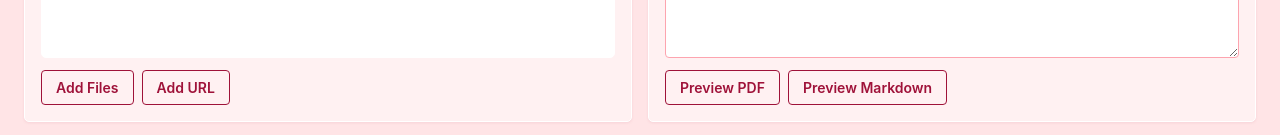
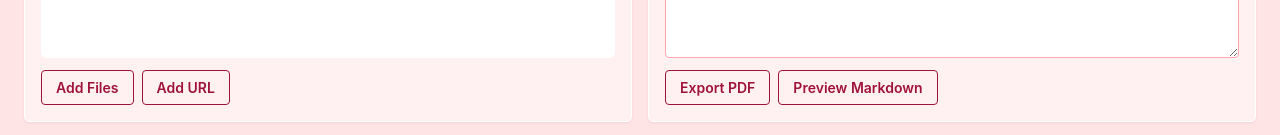
Before and after one commit to giers10/concept-maker, a React (Vite) app: page / in a window 1280 px wide. Shown: the part 662-797 px from the top of the page. Built offline with nearby package versions, Linux system fonts and the light colour scheme.

Commit message:
Refactor PDF handling to support exporting the concept text instead of just previewing it

```diff
--- a/src/App.tsx
+++ b/src/App.tsx
@@ -1,6 +1,6 @@
 import { useEffect, useMemo, useRef, useState } from "react";
 import { listen } from "@tauri-apps/api/event";
-import { open } from "@tauri-apps/plugin-dialog";
+import { open, save } from "@tauri-apps/plugin-dialog";
 import { invoke } from "@tauri-apps/api/core";
 import { getCurrentWebview } from "@tauri-apps/api/webview";
 import { markdownToHTML } from "./markdown/markdown";
@@ -65,6 +65,22 @@ function formatTime(ts: number): string {
 
 function rowId(row: RowEntry): string {
   return row.kind === "file" ? `file:${row.path}` : `url:${row.url}`;
+}
+
+function pdfFileNameFromTitle(title: string, conceptText: string): string {
+  const heading = conceptText.match(/^#\s+(.+)$/m)?.[1] ?? "";
+  const rawName = (title || heading || "concept").trim();
+  const safeName = rawName
+    .replace(/\s+/g, "-")
+    .replace(/[^a-zA-Z0-9._-]/g, "-")
+    .replace(/-+/g, "-")
+    .replace(/^[-_.]+|[-_.]+$/g, "");
+
+  return `${safeName || "concept"}.pdf`;
+}
+
+function ensurePdfExtension(path: string): string {
+  return /\.pdf$/i.test(path) ? path : `${path}.pdf`;
 }
 
 export default function App() {
@@ -393,37 +409,50 @@ export default function App() {
     }
   };
 
-  const onPreview = async () => {
+  const onExportPdf = async () => {
     if (!concept.trim()) {
       window.alert("Generate or paste concept text first.");
       return;
     }
     setBusy((prev) => ({ ...prev, preview: true }));
-    setStatus("Preparing preview...");
+    setStatus("Choose where to save the PDF...");
     try {
+      const selectedPath = await save({
+        title: "Export PDF",
+        defaultPath: pdfFileNameFromTitle(title, concept),
+        filters: [{ name: "PDF", extensions: ["pdf"] }],
+        canCreateDirectories: true,
+      });
+      if (!selectedPath) {
+        setStatus("PDF export cancelled");
+        return;
+      }
+
+      setStatus("Exporting PDF...");
       const result = await runBackend<{ ok: boolean; pdf_path: string; log_path: string }>("preview_pdf", {
         concept,
         title,
         files: files.map((f) => f.path),
+        output_path: ensurePdfExtension(selectedPath),
       });
       if (result.ok) {
-        setStatus("Opening preview PDF...");
+        setStatus("Opening exported PDF...");
         try {
           await openPath(result.pdf_path);
-          setStatus("Preview PDF opened");
+          setStatus("PDF exported and opened");
         } catch (openErr) {
-          setStatus("Preview PDF ready");
+          setStatus("PDF exported");
           console.error(openErr);
-          window.alert(`Preview PDF saved to:\n${result.pdf_path}\n\nCould not open it automatically.`);
+          window.alert(`PDF exported to:\n${result.pdf_path}\n\nCould not open it automatically.`);
         }
       } else {
-        setStatus("Preview failed");
-        window.alert(`Preview failed. Log: ${result.log_path}`);
+        setStatus("Export failed");
+        window.alert(`Export failed. Log: ${result.log_path}`);
       }
     } catch (err) {
-      setStatus("Preview failed");
+      setStatus("Export failed");
       console.error(err);
-      window.alert("Preview failed. Check console for details.");
+      window.alert("Export failed. Check console for details.");
     } finally {
       setBusy((prev) => ({ ...prev, preview: false }));
     }
@@ -695,8 +724,8 @@ export default function App() {
                 />
               </>
             )}
-            <div className="controls">
-              <button onClick={onPreview} disabled={busy.preview}>Preview PDF</button>
+            <div className="controls concept-actions">
+              <button onClick={onExportPdf} disabled={busy.preview}>Export PDF</button>
               <button onClick={() => setMarkdownPreview((value) => !value)}>
                 {markdownPreview ? "Edit Markdown" : "Preview Markdown"}
               </button>
```
